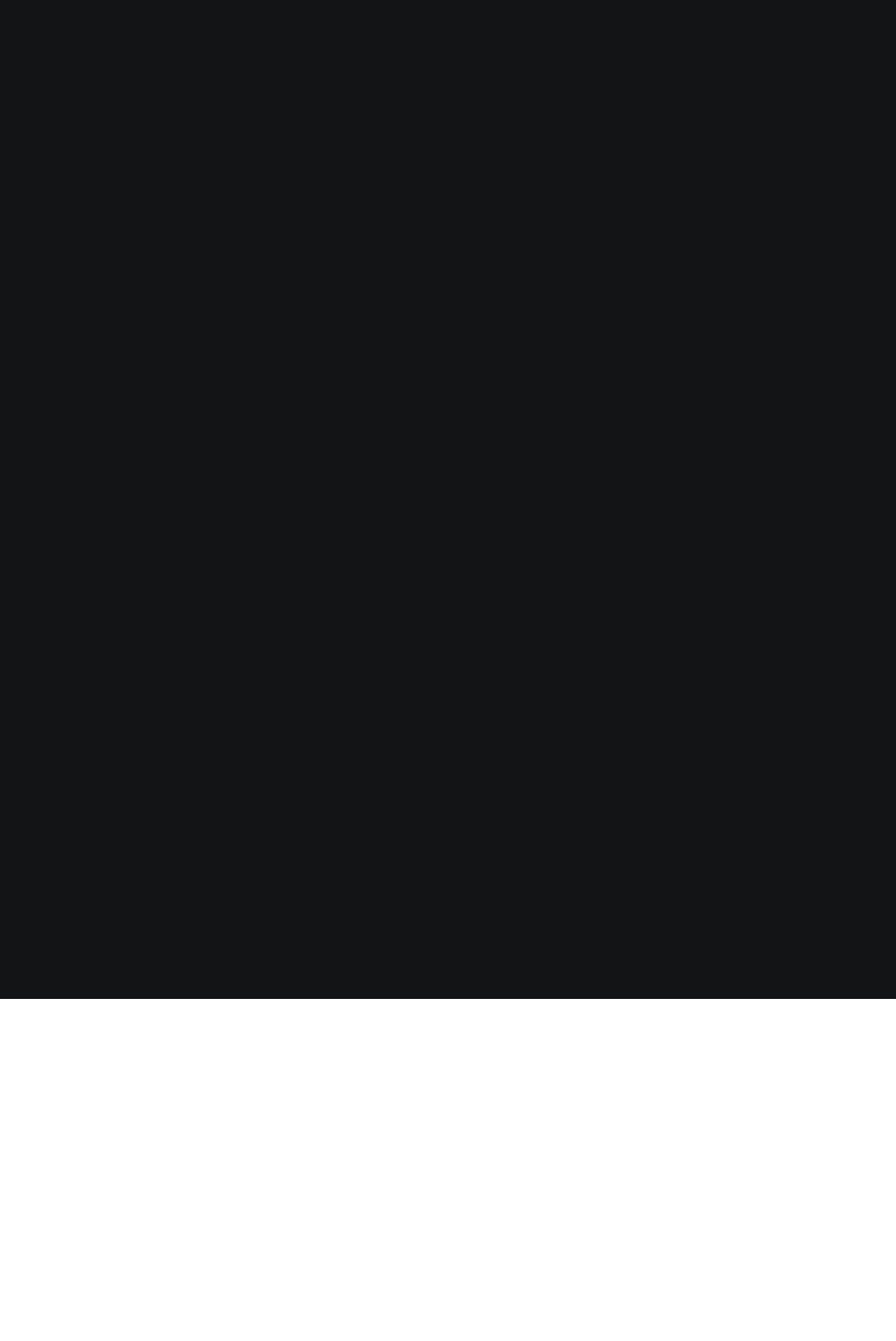
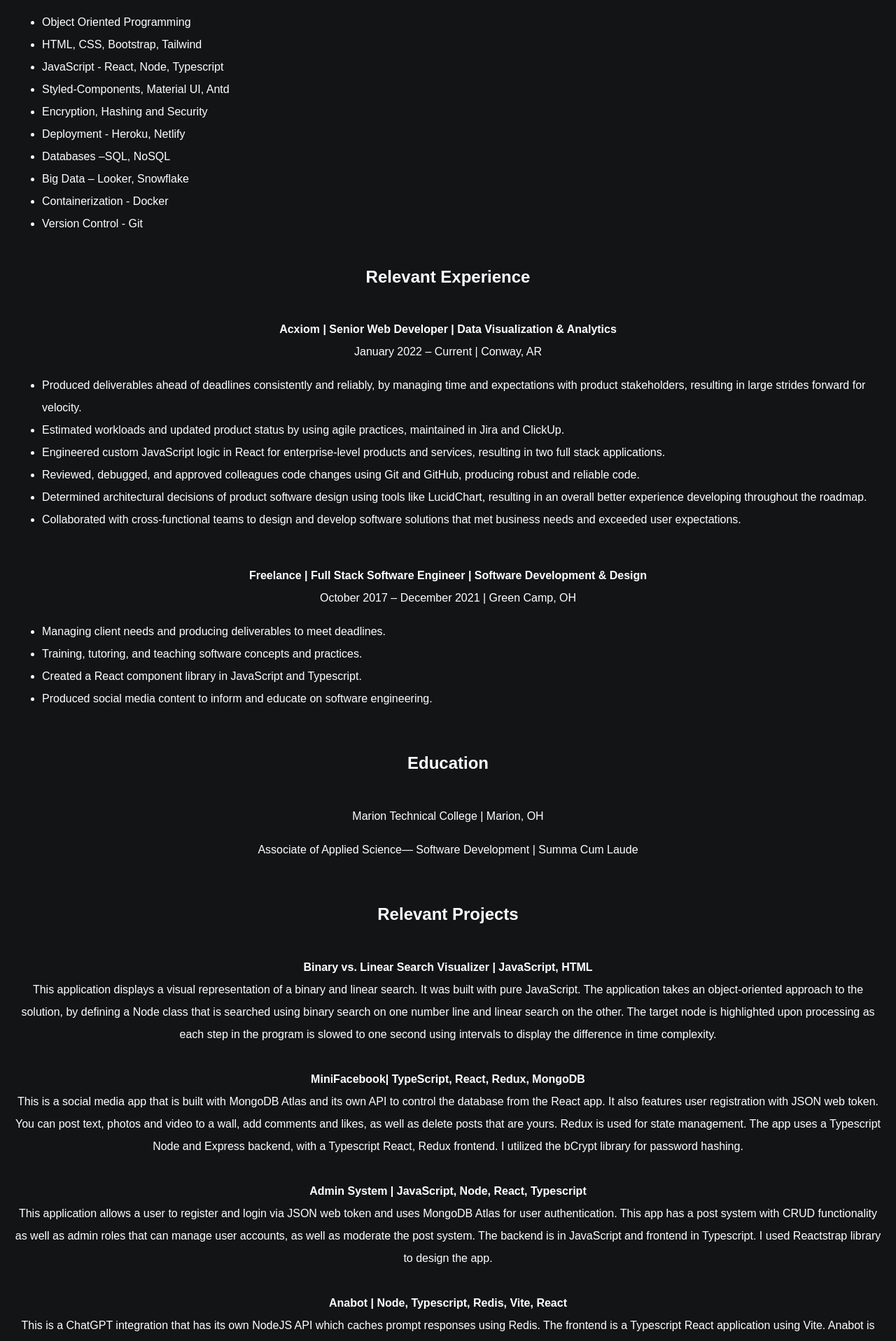
Before and after one commit to thejoshuahendrix/23-portfolio, a React (Vite) app: page /resume in a window 1280 px wide. Shown: the part 880-2797 px from the top of the page at 70% size. Before the commit the page ends 2308 px from the top, so only its background shows below. Built offline with nearby package versions, Linux system fonts and the light colour scheme.

Commit message:
updated resume to html

```diff
--- a/src/App.tsx
+++ b/src/App.tsx
@@ -30,6 +30,9 @@
   flex-direction: column;
   align-items: center;
   margin-bottom: 100px;
+  overflow-x: hidden;
+  -ms-overflow-style: none; /* IE and Edge */
+  scrollbar-width: none;
 `;
 
 const App = () => {
--- a/src/components/pages/Resume.tsx
+++ b/src/components/pages/Resume.tsx
@@ -1,15 +1,155 @@
-import ResumePDF from "../../assets/Resume2023.pdf";
-
 export const Resume = () => {
   return (
-    <div style={{ height: "1600px", width: "100%" }}>
-      <object
-        data={ResumePDF}
-        type="application/pdf"
-        width="100%"
-        height="100%"
-      ><p>Oops your browser doesn't support viewing this PDF</p>
-      <p><a href={ResumePDF}>Download Here Instead</a></p></object>
+    <div
+      style={{
+        minHeight: "1600px",
+        width: "100%",
+        lineHeight: "2",
+        scrollbarWidth: "none",
+        overflowY: "hidden",
+        display: "flex",
+        flexDirection: "column",
+        textAlign: "center",
+      }}
+    >
+      <h2>Summary</h2>
+      <p>
+        Senior Software Engineer seeking a role as a Tech Lead, Senior Frontend
+        Developer or Full Stack Developer, experience with multiple languages,
+        blockchain, containers, deployment, and strong object-oriented
+        background.
+      </p>
+
+      <h2>Skills</h2>
+      <ul style={{ textAlign: "left" }}>
+        <li>Object Oriented Programming</li>
+        <li>HTML, CSS, Bootstrap, Tailwind</li>
+        <li>JavaScript - React, Node, Typescript</li>
+        <li>Styled-Components, Material UI, Antd</li>
+        <li>Encryption, Hashing and Security</li>
+        <li>Deployment - Heroku, Netlify</li>
+        <li>Databases –SQL, NoSQL</li>
+        <li>Big Data – Looker, Snowflake</li>
+        <li>Containerization - Docker</li>
+        <li>Version Control - Git</li>
+      </ul>
+
+      <h2>Relevant Experience</h2>
+      <p>
+        <strong>
+          Acxiom | Senior Web Developer | Data Visualization & Analytics
+        </strong>
+        <br />
+        January 2022 – Current | Conway, AR
+        <br />
+        <ul style={{ textAlign: "left" }}>
+          <li>
+            Produced deliverables ahead of deadlines consistently and reliably,
+            by managing time and expectations with product stakeholders,
+            resulting in large strides forward for velocity.
+          </li>
+          <li>
+            Estimated workloads and updated product status by using agile
+            practices, maintained in Jira and ClickUp.
+          </li>
+          <li>
+            Engineered custom JavaScript logic in React for enterprise-level
+            products and services, resulting in two full stack applications.
+          </li>
+          <li>
+            Reviewed, debugged, and approved colleagues code changes using Git
+            and GitHub, producing robust and reliable code.
+          </li>
+          <li>
+            Determined architectural decisions of product software design using
+            tools like LucidChart, resulting in an overall better experience
+            developing throughout the roadmap.
+          </li>
+          <li>
+            Collaborated with cross-functional teams to design and develop
+            software solutions that met business needs and exceeded user
+            expectations.
+          </li>
+        </ul>
+      </p>
+
+      <p>
+        <strong>
+          Freelance | Full Stack Software Engineer | Software Development &
+          Design
+        </strong>
+        <br />
+        October 2017 – December 2021 | Green Camp, OH
+        <ul style={{ textAlign: "left" }}>
+          <li>
+            Managing client needs and producing deliverables to meet deadlines.
+          </li>
+          <li>
+            Training, tutoring, and teaching software concepts and practices.
+          </li>
+          <li>
+            Created a React component library in JavaScript and Typescript.
+          </li>
+          <li>
+            Produced social media content to inform and educate on software
+            engineering.
+          </li>
+        </ul>
+      </p>
+
+      <h2>Education</h2>
+      <p>
+        Marion Technical College | Marion, OH
+        <p>
+          Associate of Applied Science— Software Development | Summa Cum Laude
+        </p>
+      </p>
+
+      <h2>Relevant Projects</h2>
+      <p>
+        <strong>Binary vs. Linear Search Visualizer | JavaScript, HTML</strong>
+        <br />
+        This application displays a visual representation of a binary and linear
+        search. It was built with pure JavaScript. The application takes an
+        object-oriented approach to the solution, by defining a Node class that
+        is searched using binary search on one number line and linear search on
+        the other. The target node is highlighted upon processing as each step
+        in the program is slowed to one second using intervals to display the
+        difference in time complexity.
+      </p>
+
+      <p>
+        <strong>MiniFacebook| TypeScript, React, Redux, MongoDB</strong>
+        <br />
+        This is a social media app that is built with MongoDB Atlas and its own
+        API to control the database from the React app. It also features user
+        registration with JSON web token. You can post text, photos and video to
+        a wall, add comments and likes, as well as delete posts that are yours.
+        Redux is used for state management. The app uses a Typescript Node and
+        Express backend, with a Typescript React, Redux frontend. I utilized the
+        bCrypt library for password hashing.
+      </p>
+
+      <p>
+        <strong>Admin System | JavaScript, Node, React, Typescript</strong>
+        <br />
+        This application allows a user to register and login via JSON web token
+        and uses MongoDB Atlas for user authentication. This app has a post
+        system with CRUD functionality as well as admin roles that can manage
+        user accounts, as well as moderate the post system. The backend is in
+        JavaScript and frontend in Typescript. I used Reactstrap library to
+        design the app.
+      </p>
+
+      <p>
+        <strong>Anabot | Node, Typescript, Redis, Vite, React</strong>
+        <br />
+        This is a ChatGPT integration that has its own NodeJS API which caches
+        prompt responses using Redis. The frontend is a Typescript React
+        application using Vite. Anabot is meant to analyze datasets and give
+        insight into your data. It is built so you can just drop a dataset into
+        the form and request an analysis.
+      </p>
     </div>
   );
 };
```
